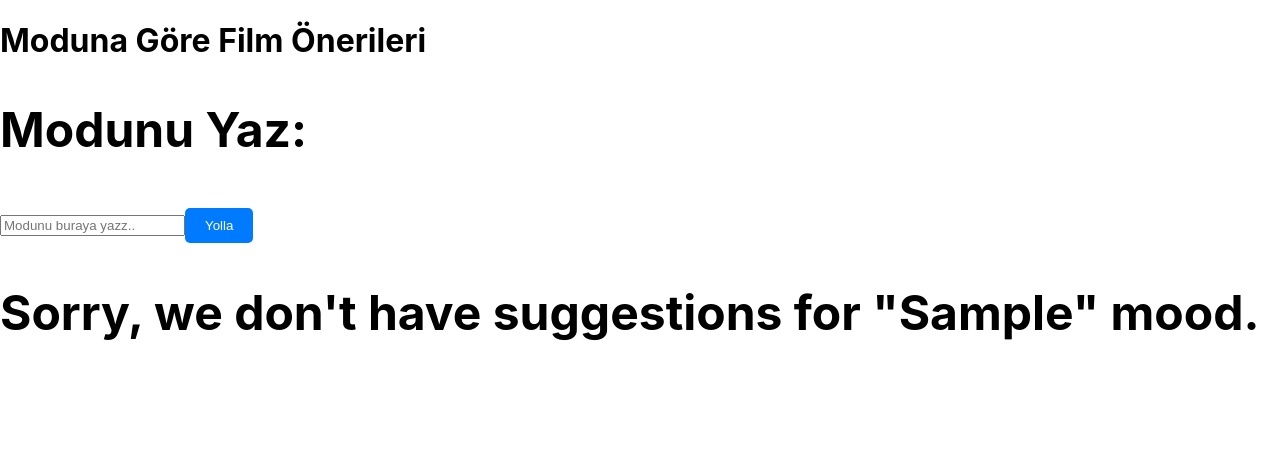
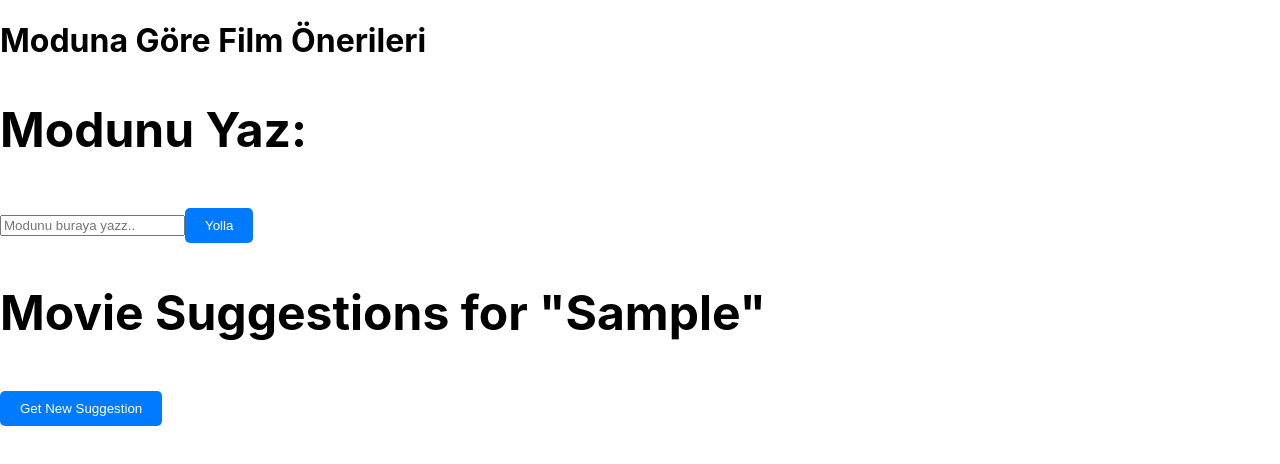
Before and after one commit to jariwarlord/mood-movie-suggestions, a React (Create React App) app: page / in a window 1280 px wide. Both pictures are taken after typing "Sample" into the empty fields and a click on the button "Yolla". Shown: the top 464 px of the page. Built offline with nearby package versions, Linux system fonts and the light colour scheme.

Commit message:
OMDb Api

```diff
--- a/src/components/MovieSuggestions.js
+++ b/src/components/MovieSuggestions.js
@@ -1,74 +1,65 @@
+import './styles/MovieSuggestions.css';
 import React, { useState } from 'react';
-import Modal from "react-modal";
-import './styles/MovieSuggestions.css';
+
 
 const MovieSuggestions = ({ mood }) => {
-  // Mood'lara göre film listesi
-  const movieList = {
-    mutlu: [
-        { title: 'The Pursuit of Happyness', imdb: '8.0', img: 'https://imageurl1.com' },
-        { title: 'La La Land', imdb: '8.0', img: 'https://imageurl2.com' },
-        { title: 'Amélie', imdb: '8.3', img: 'https://imageurl3.com' }
-      ],
-      üzgün: [
-        { title: 'Schindler\'s List', imdb: '8.9', img: 'https://imageurl4.com' },
-        { title: 'A Beautiful Mind', imdb: '8.2', img: 'https://imageurl5.com' },
-        { title: 'The Green Mile', imdb: '8.6', img: 'https://imageurl6.com' }
-      ],
-      aksiyon: [
-        { title: 'Mad Max: Fury Road', imdb: '8.1', img: 'https://imageurl7.com' },
-        { title: 'Die Hard', imdb: '8.2', img: 'https://imageurl8.com' },
-        { title: 'John Wick', imdb: '7.4', img: 'https://imageurl9.com' }
-      ]
+  const [movie, setMovie] = useState(null);
+  const [error, setError] = useState(null);
+
+  // API Key burada tanımlı
+  const API_KEY = '69b08da2';
+
+  const getMovieFromAPI = async (movieTitle) => {
+    try {
+      const response = await fetch(`https://www.omdbapi.com/?t=${encodeURIComponent(movieTitle)}&apikey=${API_KEY}`);
+      const data = await response.json();
+
+      if (data.Response === "True") {
+        setMovie({
+          title: data.Title,
+          imdb: data.imdbRating,
+          img: data.Poster,
+        });
+        setError(null); // Hata yoksa sıfırla
+      } else {
+        setError("Film bulunamadı.");
+        setMovie(null);
+      }
+    } catch (error) {
+      setError("Bir hata oluştu. Lütfen tekrar deneyin.");
+    }
   };
 
-  // Rastgele film seçen fonksiyon
-  const getRandomMovie = (movies) => {
-    const randomIndex = Math.floor(Math.random() * movies.length);
-    return movies[randomIndex];
+  const handleNewSuggestion = () => {
+    const movieSuggestions = {
+      mutlu: ['The Pursuit of Happyness', 'La La Land', 'Amélie'],
+      üzgün: ['Schindler\'s List', 'A Beautiful Mind', 'The Green Mile'],
+      aksiyon: ['Mad Max: Fury Road', 'Die Hard', 'John Wick']
     };
 
-  // Kullanıcının moduna göre film listesi
     const normalizedMood = mood.toLowerCase();
-  const moviesForMood = movieList[normalizedMood];
+    const moviesForMood = movieSuggestions[normalizedMood];
 
-  // Rastgele seçilen film için state oluştur
-  const [randomMovie, setRandomMovie] = useState(null);
-  const [modalIsOpen, setModalIsOpen] = useState(false);
-
-  const handleNewSuggestion = () => {
     if (moviesForMood) {
-      const movie = getRandomMovie(moviesForMood);
-      setRandomMovie(movie); // Yeni rastgele filmi set et
-      setModalIsOpen(true);
+      const randomIndex = Math.floor(Math.random() * moviesForMood.length);
+      const randomMovie = moviesForMood[randomIndex];
+      getMovieFromAPI(randomMovie); // API'den rastgele film önerisi al
     }
   };
-  const closeModal = () => {
-    setModalIsOpen(false); // Modalı kapat
-  };
+
   return (
-    <div>
-      {moviesForMood ? (
     <div>
       <h2>Movie Suggestions for "{mood}"</h2>
       <button onClick={handleNewSuggestion}>Get New Suggestion</button>
 
-          {/* Modal */}
-          <Modal isOpen={modalIsOpen} onRequestClose={closeModal} contentLabel="Movie Suggestion">
+      {error && <p>{error}</p>}
+
+      {movie && (
         <div className="movie-card">
-              {randomMovie && (
-                <>
-                  <img src={randomMovie.img} alt={randomMovie.title} className="movie-image" />
-                  <h3>{randomMovie.title}</h3>
-                  <p>IMDb Rating: {randomMovie.imdb}</p>
-                  <button onClick={closeModal}>Close</button>
-                </>
-              )}
+          <img src={movie.img} alt={movie.title} className="movie-image" />
+          <h3>{movie.title}</h3>
+          <p>IMDb Rating: {movie.imdb}</p>
         </div>
-          </Modal>
-        </div>
-      ) : (
-        <h2>Sorry, we don't have suggestions for "{mood}" mood.</h2>
       )}
     </div>
   );
```
Lines whose indentation alone changed are shown as unchanged.
